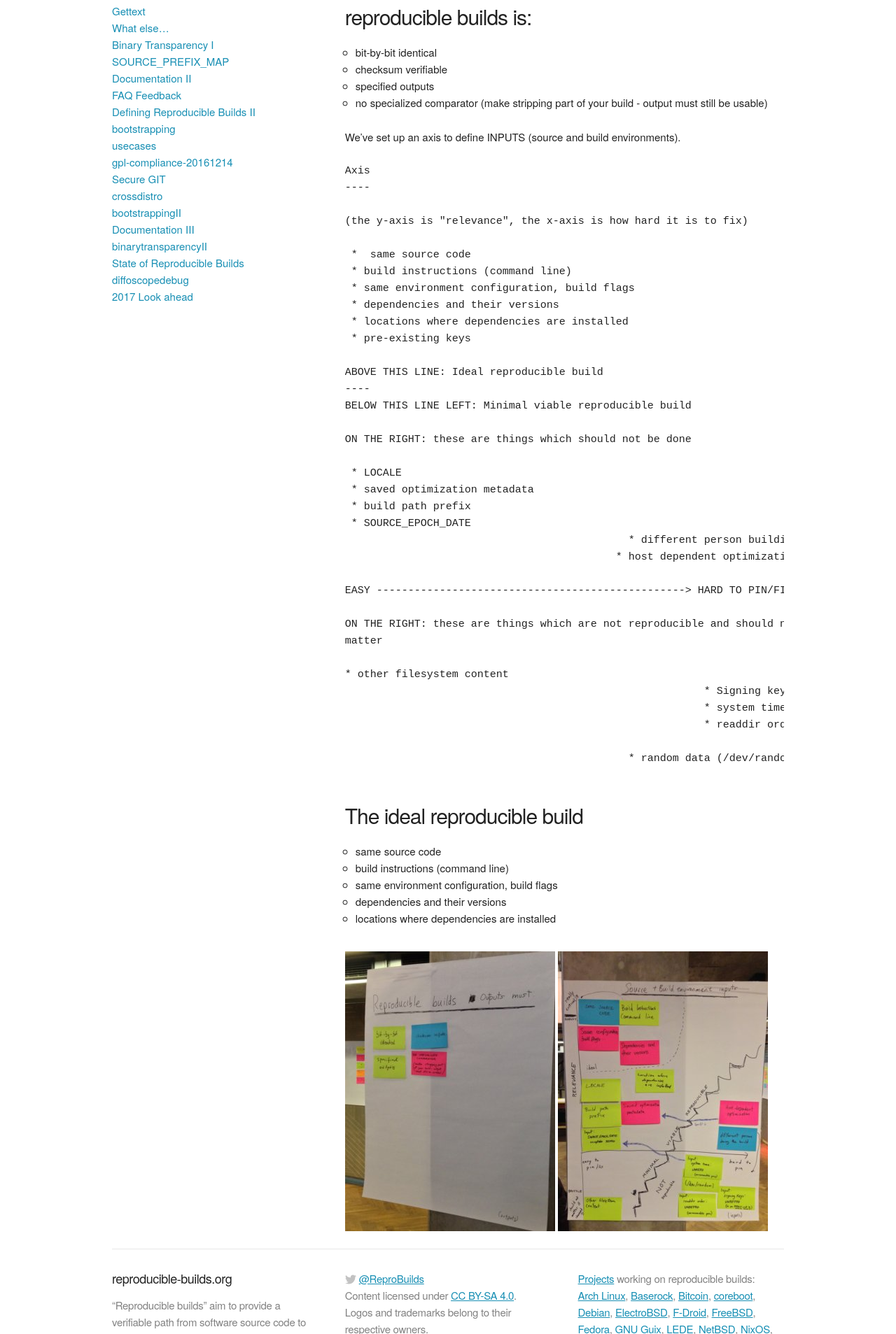
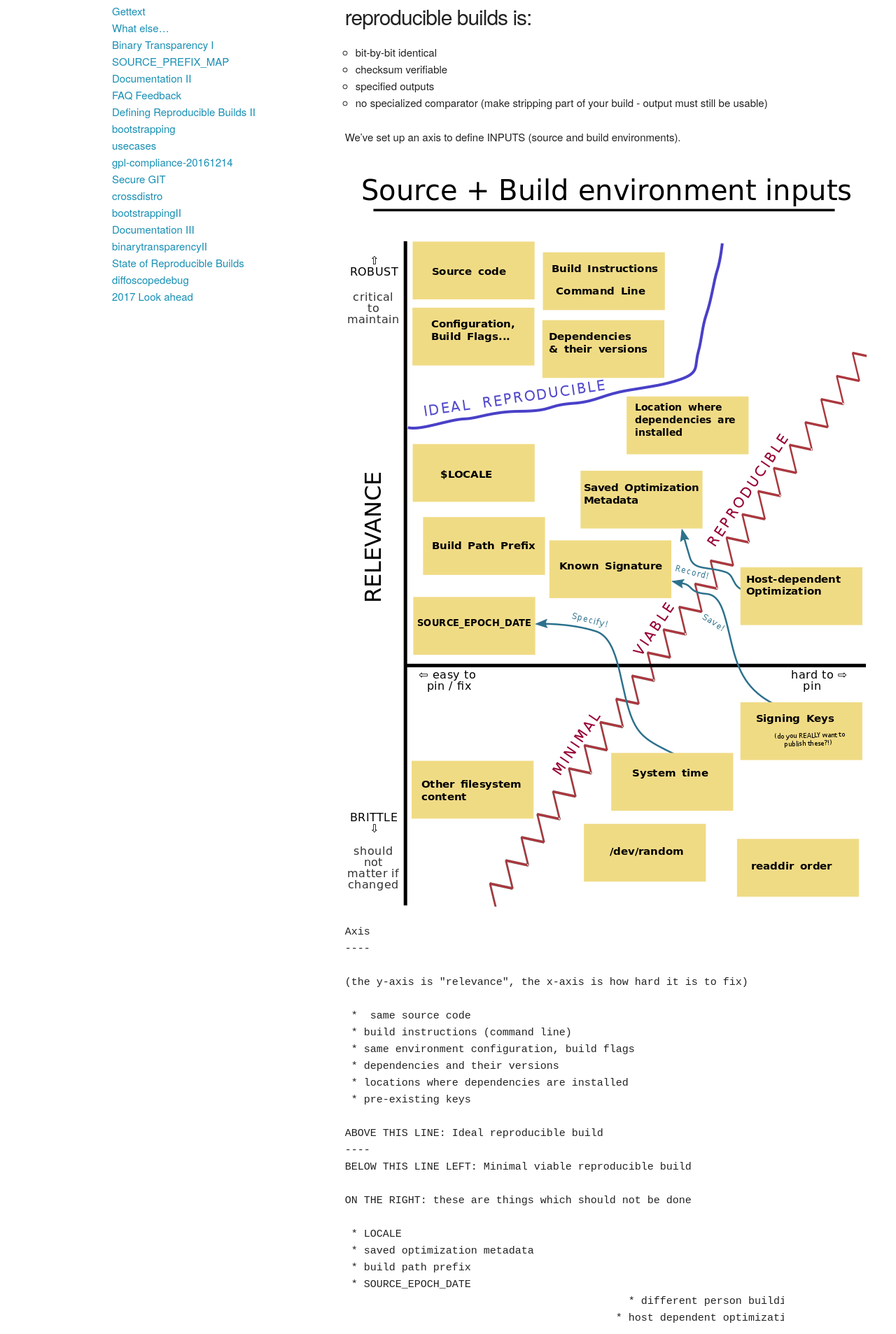
Before and after one commit to prototypefund/reproducible-website, a Jekyll site: the page built from _events/berlin2016/reproduciblebuildsdefinition.md, in a window 1280 px wide. Shown: the part 580-2487 px from the top of the page at 70% size. Built offline with Jekyll 4.4.1, drawn with Linux system fonts in a browser that asks for light colours; some web fonts are replaced.

Commit message:
berlin2016: include rb-definition drawing by Eric Myhre. Dont link to .svg (yet?)
Signed-off-by: Holger Levsen <holger@layer-acht.org>

```diff
--- a/_events/berlin2016/reproduciblebuildsdefinition.md
+++ b/_events/berlin2016/reproduciblebuildsdefinition.md
@@ -29,6 +29,9 @@ We agree on saying that:
 must still be usable)
 
 We've set up an axis to define INPUTS (source and build environments).
+
+<img style="margin-top: 10px; vertical-align: top;" src="{{ "/images/berlin2016/drawing.png" | prepend: site.baseurl }}" alt="drawing, shown as ASCII below" />
+
 
 <pre>
 Axis
```
Also changed, not shown: images/berlin2016/drawing.png (added), images/berlin2016/drawing.svg (added).
